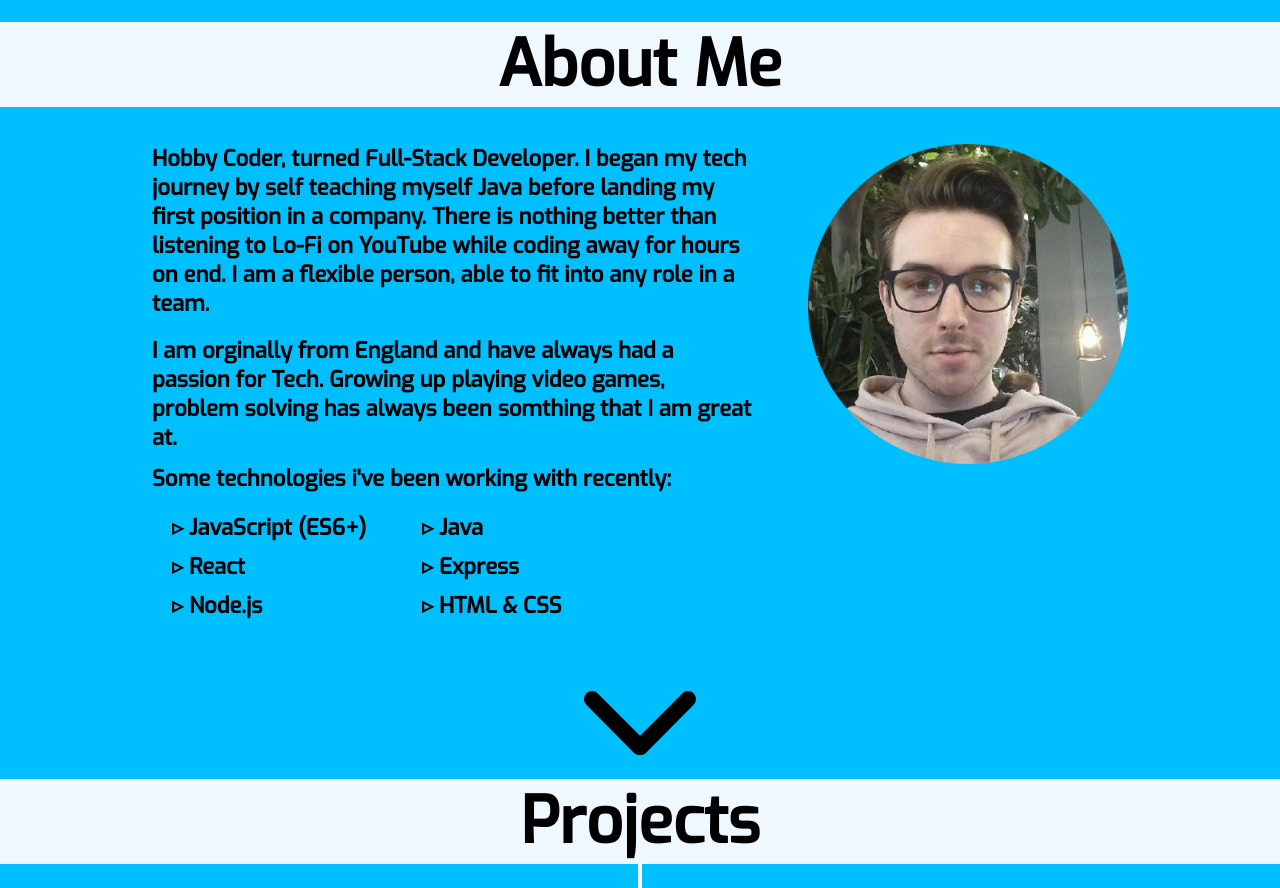
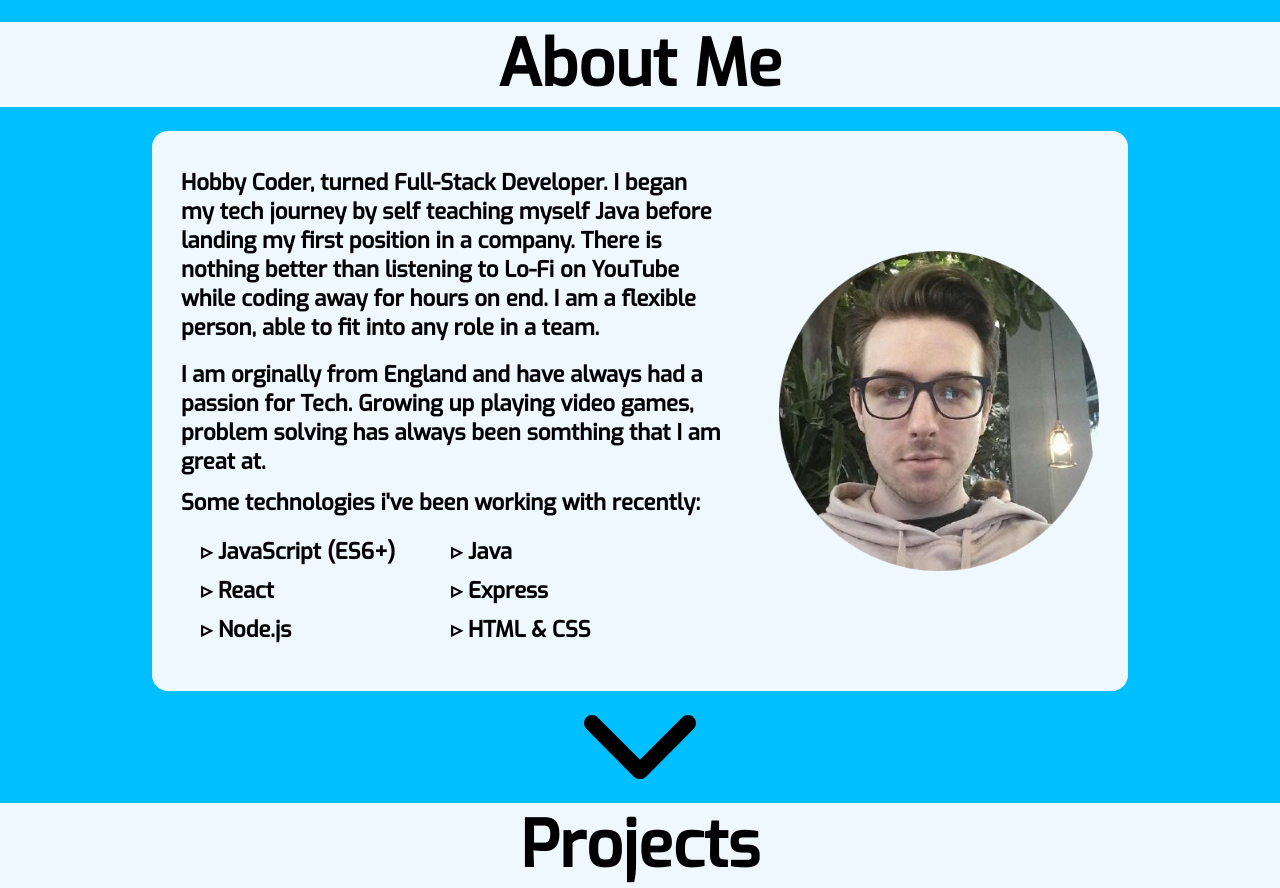
Before and after one commit to MichaelWearing/Portfolio, a React (Create React App) app: page / in a window 1280 px wide. Shown: the part 791-1679 px from the top of the page. Built offline with nearby package versions, Linux system fonts and the light colour scheme.

Commit message:
added some styling to the aabout me section

```diff
--- a/public/index.html
+++ b/public/index.html
@@ -15,7 +15,8 @@
     <script data-who="💎 Made with naker.io 💎"
     src="https://d23jutsnau9x47.cloudfront.net/back/v1.0.9/viewer.js"
     data-option="{|environment|:{|gradient|:|radial|,|sensitivity|:0.29,|colorStart|:[206,218,237,1],|colorEnd|:[154,160,222,1]},|particle|:{|life|:5,|power|:0.304,|texture|:|https://res.cloudinary.com/naker-io/image/upload/v1566560053/twirl_02.png|,|number|:2000,|colorStart|:[255,255,255,0.65],|colorEnd|:[63,224,220,0.82],|sizeStart|:0.37,|sizeEnd|:0.74,|direction1|:{|x|:0,|y|:0,|z|:0},|direction2|:{|x|:0,|y|:0,|z|:0}},|waterMark|:false}"
-    data-container="info"></script>
+    data-container="info">
+    </script>
    <!--
       manifest.json provides metadata used when your web app is installed on a
       user's mobile device or desktop. See https://developers.google.com/web/fundamentals/web-app-manifest/
--- a/src/components/About/AboutElements.js
+++ b/src/components/About/AboutElements.js
@@ -19,6 +19,11 @@ export const AboutContent = styled.div`
   max-width: 61em;
   min-height: 70vh;
   align-content: center;
+
+  border: 5px aliceblue solid;
+  margin-top: 3vh;
+  padding: 0 3vh;
+  background: aliceblue;
 `;
 
 export const AboutText = styled.div`
@@ -31,8 +36,8 @@ export const AboutText1 = styled.p`
   ${"" /* background: deepskyblue; */}
 
   ${"" /* padding: 0 400px; */}
-  ${'' /* padding-bottom: 8vh; */}
-  ${'' /* text-align: center; */}
+  ${"" /* padding-bottom: 8vh; */}
+  ${"" /* text-align: center; */}
   font-size: 22px;
   min-height: 24vh;
 
@@ -44,7 +49,7 @@ export const AboutText2 = styled.p`
   ${"" /* background: deepskyblue; */}
 
   ${"" /* padding: 0 400px 43vh 400px; */}
-  ${'' /* text-align: center; */}
+  ${"" /* text-align: center; */}
   font-size: 22px;
   min-height: 16vh;
 
@@ -56,6 +61,8 @@ export const AboutText2 = styled.p`
 export const MikeyImg = styled.img`
   height: 20em;
   width: 20em;
+
+  align-self: center;
 `;
 
 export const AboutSkills = styled.p`
@@ -75,6 +82,7 @@ export const SkillList = styled.ul`
   overflow: hidden;
   list-style: none;
 `;
+
 export const Skill = styled.li`
   position: relative;
   margin-bottom: 10px;
```
Also changed, not shown: 1 other file (tests, documents, lock files or other folders).
